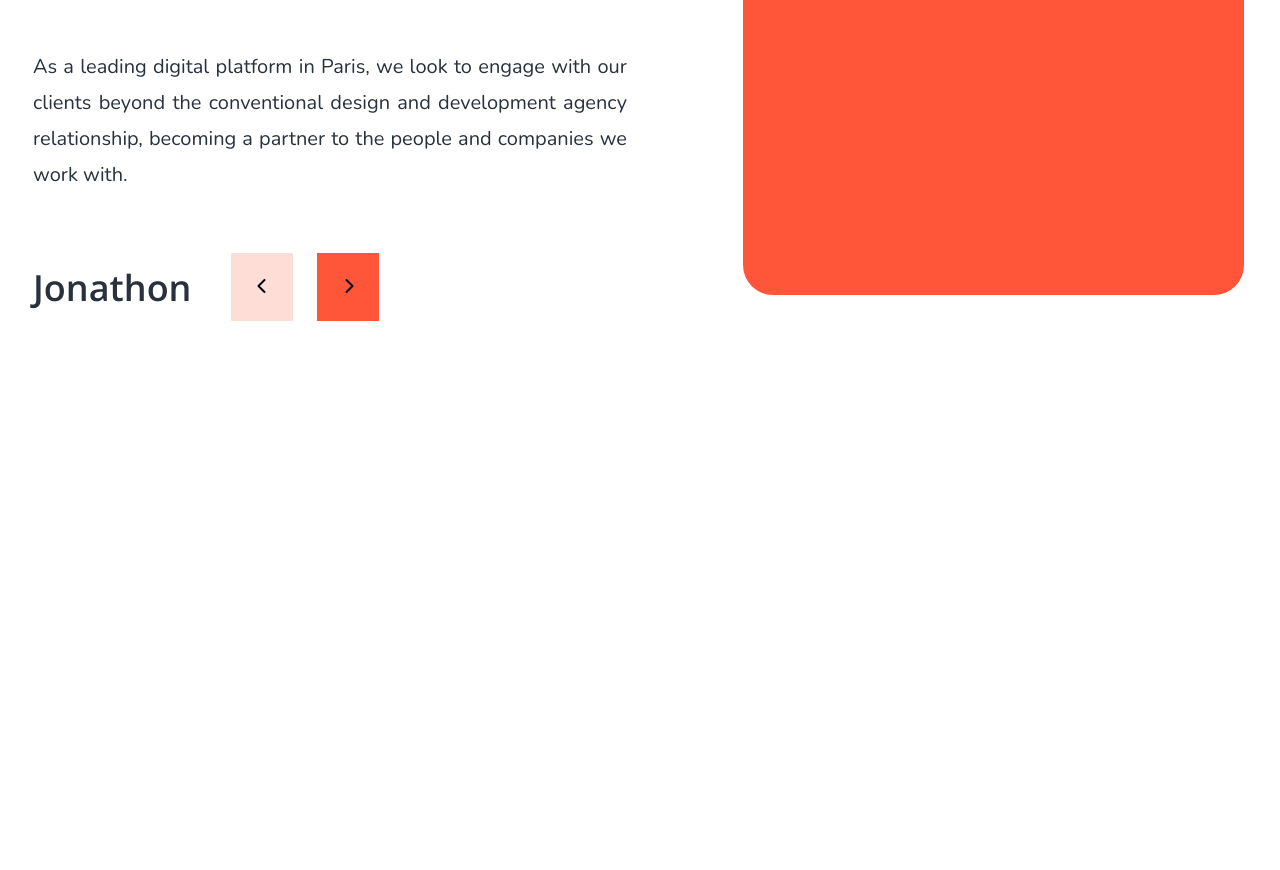
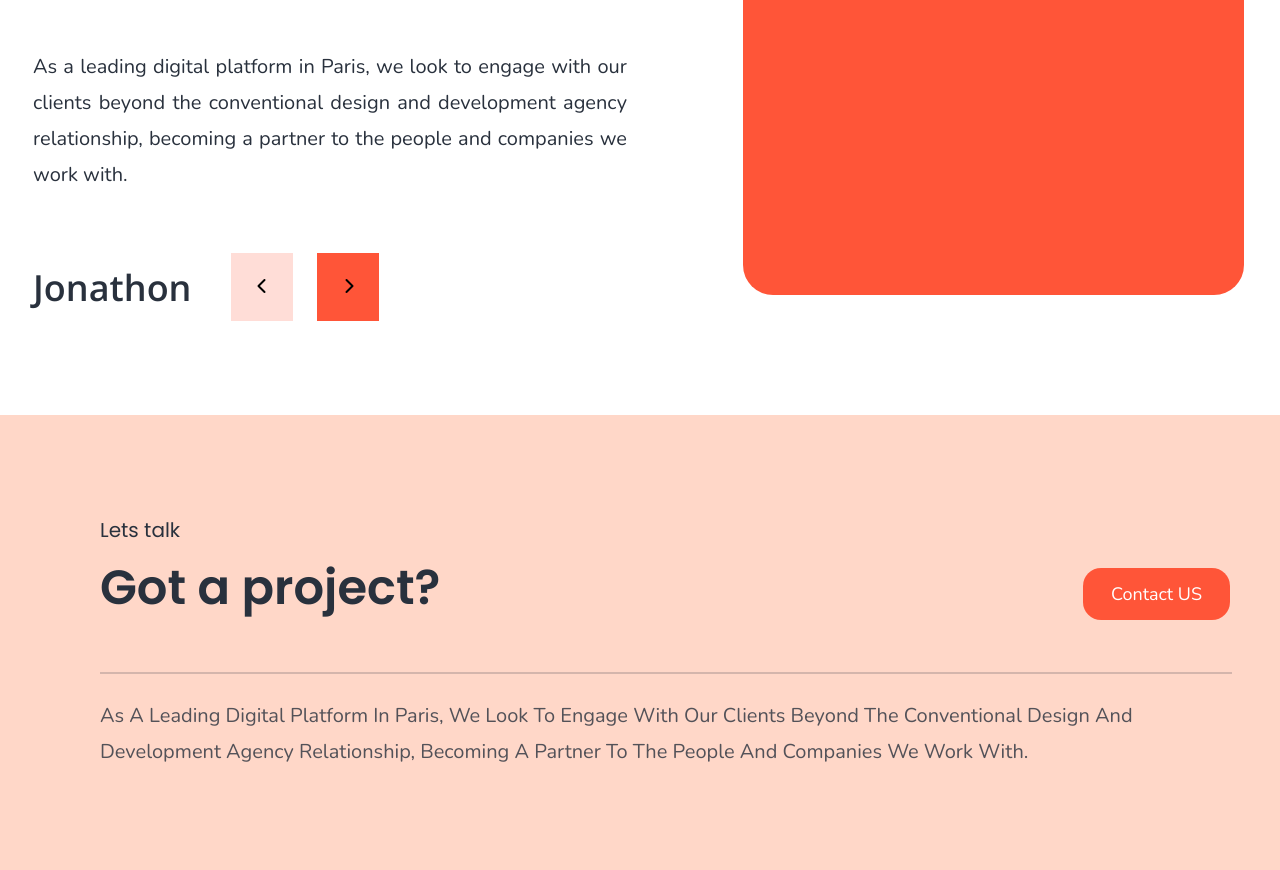
Before and after one commit to Farhan41/Innovate, a plain HTML site: page index.html in a window 1280 px wide. Shown: the part 4802-5672 px from the top of the page. Before the commit the page ends 5217 px from the top, so only its background shows below. Drawn offline with nearby package versions, Linux system fonts and the light colour scheme.

Commit message:
Project-Part

```diff
--- a/css/style.css
+++ b/css/style.css
@@ -501,3 +501,65 @@ ul,li,a{
     display: flex;
     gap: 24px;
 }
+/* Project-part */
+#project{
+    background-color:  #FFD7C8;
+}
+
+.project-wrapper{
+    padding: 100px 90px 100px 100px;
+}
+
+#project .container{
+    width: 1320px;
+}
+.project-top{
+    display:flex;
+    justify-content: space-between;
+    align-items: center;
+}
+.project-content h4{
+    font-family: var(--secondary-text);
+    font-weight: 400;
+    font-size: 20px;
+    color: var(--text-color);
+    padding-bottom: 7px;
+
+}
+.project-content h2{
+    font-family: var(--secondary-text);
+    font-weight: 600;
+    font-size: 48px;
+    color: var(--text-color);
+    padding-bottom: 48px;
+
+}
+
+.project-btn a{
+    padding: 14px 28px;
+    background: #FF5538;
+    border-radius: 18px;
+    color: #fff;
+    font-family: var(--rare-text);
+    font-size: 18px;
+}
+.project-bottom .line{
+    width: 1130px;
+    height: 0px;
+    border: 1px solid #29313D;
+    opacity: 0.2;
+    margin-bottom: 24px;
+
+}
+
+.project-bottom p{
+    font-family: var(--rare-text);
+    font-weight: 400;
+    font-size: 20px;
+    line-height: 180%;
+    /* or 36px */
+    text-transform: capitalize;
+    color: #29313D;
+    opacity: 0.8;
+
+}
--- a/index.html
+++ b/index.html
@@ -304,5 +304,26 @@
             </div>
         </div>
     </section>
+
+    <!-- project part -->
+    <section id="project">
+        <div class="container">
+            <div class="project-wrapper">
+                <div class="project-top">
+                    <div class="project-content">
+                        <h4>Lets talk</h4>
+                        <h2>Got a project?</h2>
+                    </div>
+                    <div class="project-btn">
+                        <a href="#">Contact US</a>
+                    </div>
+                </div>
+                <div class="project-bottom">
+                    <div class="line"></div>
+                    <p>As a leading digital platform in Paris, we look to engage with our clients beyond the conventional design and development agency relationship, becoming a partner to the people and companies we work with.</p>
+                </div>
+            </div>
+        </div>
+    </section>
 </body>
 </html>
```
